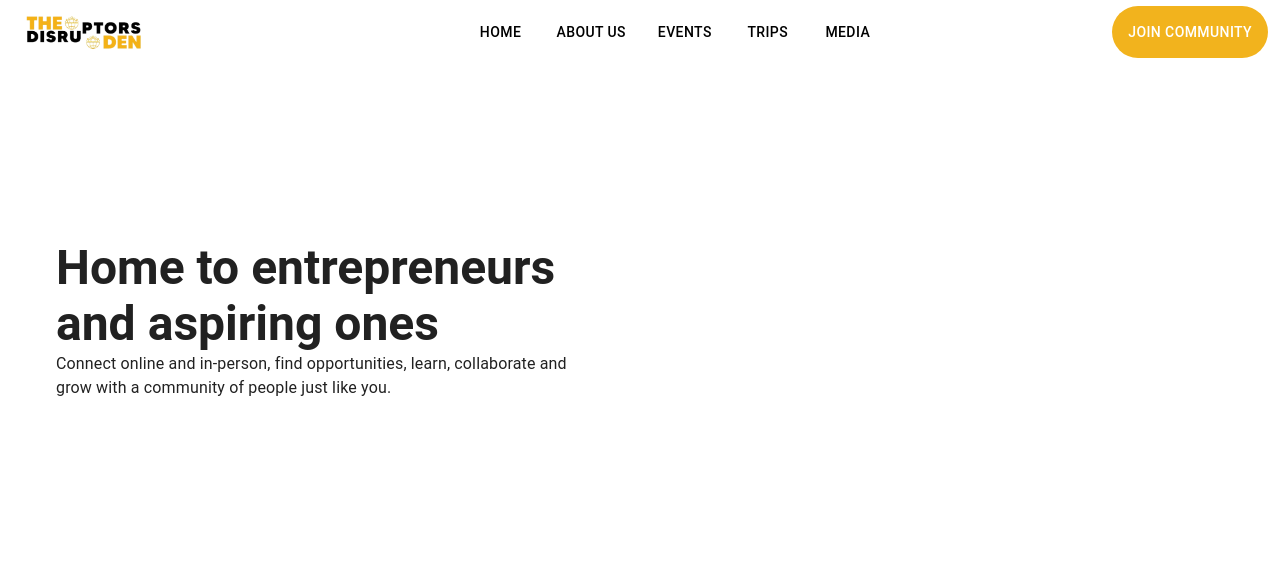
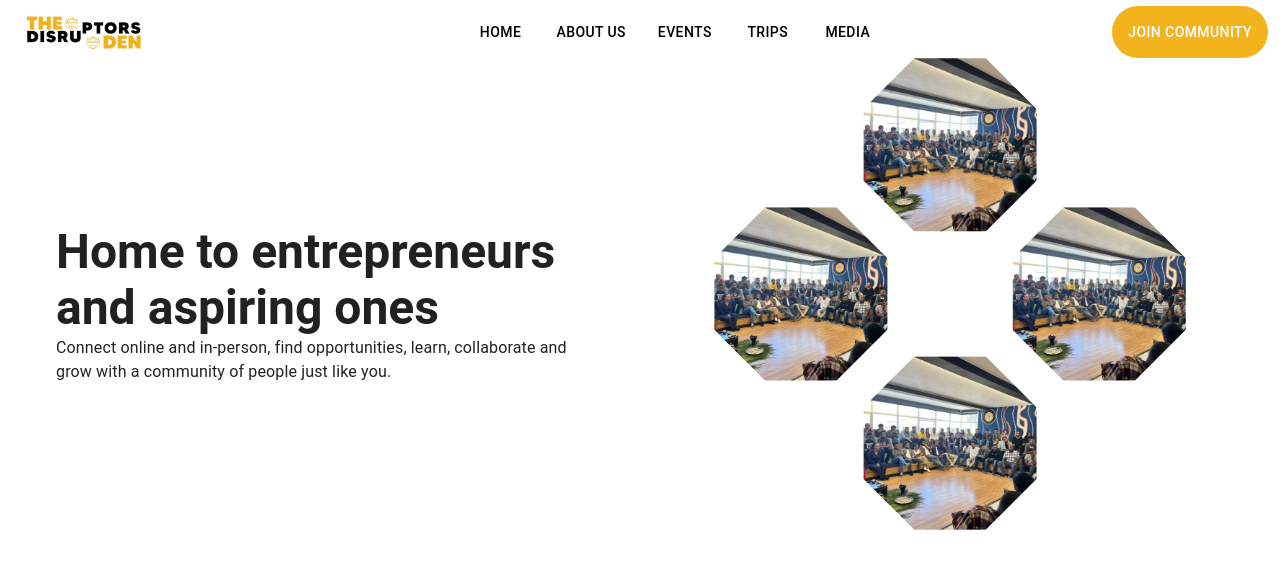
Before and after one commit to DawitSishu/TDD, a React (Vite) app: page / in a window 1280 px wide. Shown: the top 568 px of the page. Built offline with nearby package versions, Linux system fonts and the light colour scheme.

Commit message:
imahges left

```diff
--- a/src/Components/Home/index.jsx
+++ b/src/Components/Home/index.jsx
@@ -1,12 +1,38 @@
 import React from "react";
 import Navbar from "../Navbar";
-import { Grid, Typography, Box } from "@mui/material";
+import { Grid, Typography, Box, Paper } from "@mui/material";
+import test from "../../assets/test.jpg";
+import "./style.css";
+
+const ImageBox = ({ imageSrc }) => {
+  return (
+    <Grid item xs={12} sm={6} md={4}>
+      <Paper style={{ padding: 20, textAlign: "center" }}>
+        <img
+          src={imageSrc}
+          alt="box"
+          style={{
+            maxWidth: "100%",
+            maxHeight: "100%",
+            width: "auto",
+            height: "auto",
+          }}
+        />
+      </Paper>
+    </Grid>
+  );
+};
 
 const Index = () => {
   return (
     <div>
       <Navbar />
-      <Grid container justifyContent="center" sx={{ height: "80vh" }}>
+      <Grid
+        container
+        justifyContent="center"
+        sx={{ height: "80vh" }}
+        spacing={4}
+      >
         <Grid item xs={12} sm={6}>
           <Grid
             container
@@ -14,10 +40,10 @@ const Index = () => {
               height: "100%",
               width: "100%",
               flexDirection: "column",
-              // p: ,
             }}
             p={7}
             justifyContent="center"
+            alignItems="center"
           >
             <Grid item>
               <Typography variant="h3" fontWeight="bold">
@@ -32,7 +58,22 @@ const Index = () => {
             </Grid>
           </Grid>
         </Grid>
-        <Grid item xs={12} sm={6}></Grid>
+        <Grid item xs={12} sm={6}>
+          <div id="main">
+            <div className="box blue">
+              <div className="image"></div>
+            </div>
+            <div className="box green">
+              <div className="image"></div>
+            </div>
+            <div className="box red">
+              <div className="image"></div>
+            </div>
+            <div className="box yellow">
+              <div className="image"></div>
+            </div>
+          </div>
+        </Grid>
       </Grid>
     </div>
   );
--- a/src/Components/Home/style.css
+++ b/src/Components/Home/style.css
@@ -1,14 +1,51 @@
-.text-container {
-  display: flex;
-  justify-content: center;
-  align-items: center;
+#main {
+  position: absolute;
+  /* top: 50%; */
+  /* left: 50%; */
+  margin: 8% 0 0 8%;
+  height: 0px;
+  width: 30%;
+  padding-top: 30%;
+  overflow: visible;
+  -webkit-transform: rotate(45deg);
+  -moz-transform: rotate(45deg);
+  -ms-transform: rotate(45deg);
+  -o-transform: rotate(45deg);
+  transform: rotate(45deg);
 }
-
 .box {
-  padding: 20px;
-  border-radius: 8px;
+  display: block;
+  width: 45%;
+  height: 45%;
+  position: absolute;
+  /* background-color: aqua; */
 }
-
-.description {
-  margin-top: 20px;
+.image {
+  height: 100%;
+  width: 100%;
+  background-image: url("../../assets/test.jpg");
+  background-size: cover;
+  background-position: center;
+  z-index: 1000000000000;
+  transform: rotate(-45deg);
 }
+.blue {
+  overflow: hidden;
+  top: 0;
+  left: 0;
+}
+.green {
+  overflow: hidden;
+  top: 0;
+  right: 0;
+}
+.red {
+  overflow: hidden;
+  bottom: 0;
+  right: 0;
+}
+.yellow {
+  overflow: hidden;
+  bottom: 0;
+  left: 0;
+}
```
Also changed, not shown: src/assets/test.jpg (added), 1 other file (tests, documents, lock files or other folders).
